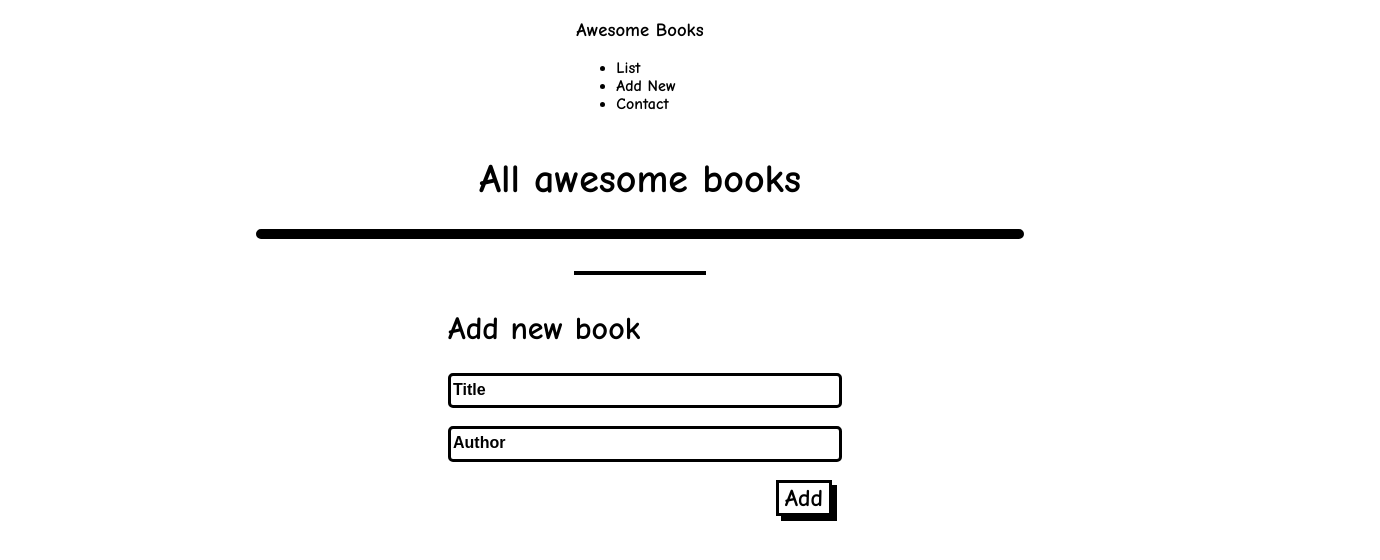
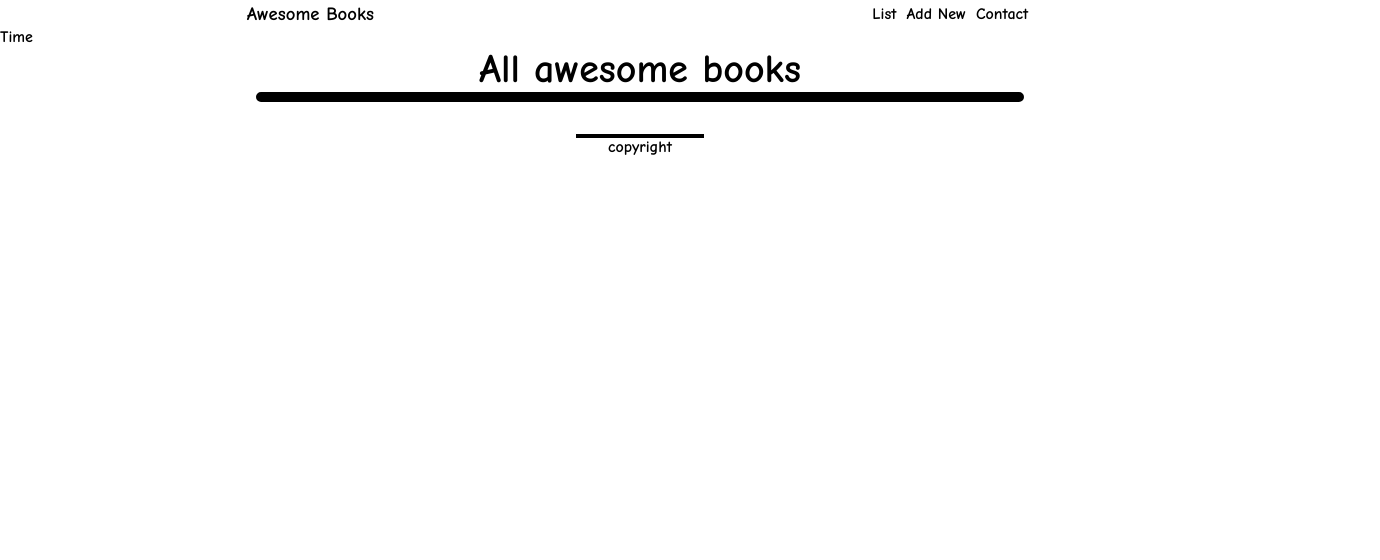
Before and after one commit to denscholar/BookListApp-Microverse-Project, a website: page index.html in a window 1280 px wide. Shown: the whole page, 1380 px wide, since content can reach past the window. Drawn offline with Linux system fonts and the light colour scheme.

Commit message:
Create navigation bar, footer and time stamp

```diff
--- a/index.html
+++ b/index.html
@@ -9,23 +9,23 @@
   </head>
 
   <body>
-    <header>
+    <header class="header">
       <nav class="bav-bar">
-        <div class="log">
+        <div class="logo">
           <h3>Awesome Books</h3>
-
         </div>
         <div class="nav-link">
           <ul>
-            <li>List</li>
-            <li>Add New</li>
-            <li>Contact</li>
+            <li class="nav-list list">List</li>
+            <li class="nav-list add-new">Add New</li>
+            <li class="nav-list contact-link">Contact</li>
           </ul>
         </div>
       </nav>
+      <p class="time">Time</p>
     </header>
-    <h1>All awesome books</h1>
     <table class="table">
+      <h1>All awesome books</h1>
       <tbody class="book-container"></tbody>
     </table>
     <hr class="hrline" />
@@ -47,6 +47,19 @@
         <button type="submit" class="submitbook" id="btn">Add</button>
       </div>
     </form>
+    <div class="contact">
+      <h1>Contact Information</h1>
+      <p>Do you have any question or you just want to say hello? <br> You can reach out to us!</p>
+      <ul>
+        <li>Our email: denscholar2020@gmail.com</li>
+        <li>Our phone number: +234814599598</li>
+        <li>Our address: 7, Sijuwola, close, Aladura, Lagos state, Nigeria</li>
+        <li></li>
+      </ul>
+    </div>
+    <footer>
+      <p>copyright</p>
+    </footer>
 
     <script src="./index.js"></script>
   </body>
--- a/index.js
+++ b/index.js
@@ -4,6 +4,11 @@ const form = document.querySelector('#form');
 const titleInput = document.querySelector('#title');
 const authorInput = document.querySelector('#author');
 const bookContainer = document.querySelector('.book-container');
+const listLink = document.querySelector('.list');
+const addNew = document.querySelector('.add-new');
+const contact = document.querySelector('.contact-link');
+const table = document.querySelector('.table');
+const time = document.querySelector('.time');
 
 // The Book class
 class Book {
@@ -94,3 +99,29 @@ bookContainer.addEventListener('click', (e) => {
   DummyData.removeBook(e.target);
   Storage.removeFromStorage(e.target.parentElement.previousElementSibling.value);
 });
+
+// this section handles the page navigation
+listLink.addEventListener('click', () => {
+
+});
+
+addNew.addEventListener('click', () => {
+
+});
+
+contact.addEventListener('click', () => {
+
+});
+
+// time
+
+const currentdate = new Date();
+const datetime = `Last Sync: ${currentdate.getDate()}/${
+  currentdate.getMonth() + 1}/${
+  currentdate.getFullYear()} @ ${
+  currentdate.getHours()}:${
+  currentdate.getMinutes()}:${
+  currentdate.getSeconds()}`;
+console.log(datetime);
+const x = currentdate.toDateString();
+console.log(x.slice(3, 15));
--- a/styles.css
+++ b/styles.css
@@ -1,5 +1,11 @@
 @import url("https://fonts.googleapis.com/css2?family=Comic+Neue:ital,wght@0,300;0,400;0,700;1,300;1,400;1,700&display=swap");
 
+* {
+  margin: 0;
+  padding: 0;
+  box-sizing: border-box;
+  list-style: none;
+}
 body {
   display: flex;
   justify-content: center;
@@ -48,6 +54,7 @@ tr:nth-child(odd) {
 
 form {
   width: 30%;
+  display: none;
 }
 
 .flexend {
@@ -85,3 +92,37 @@ button {
 .submitbook {
   margin: 0;
 }
+
+.header{
+    margin: 0 100px;
+    padding: 0 100px;
+
+}
+
+.bav-bar {
+  display: flex;
+  justify-content: space-around;
+  align-items: center;
+  align-content: center;
+  width: 100vw;
+}
+
+.nav-link ul {
+  display: flex;
+  justify-content: space-between;
+  text-align: center;
+
+}
+
+li {
+    padding: 5px;
+    cursor: pointer;
+}
+
+p {
+
+}
+
+.contact{
+    display: none;
+}
```
